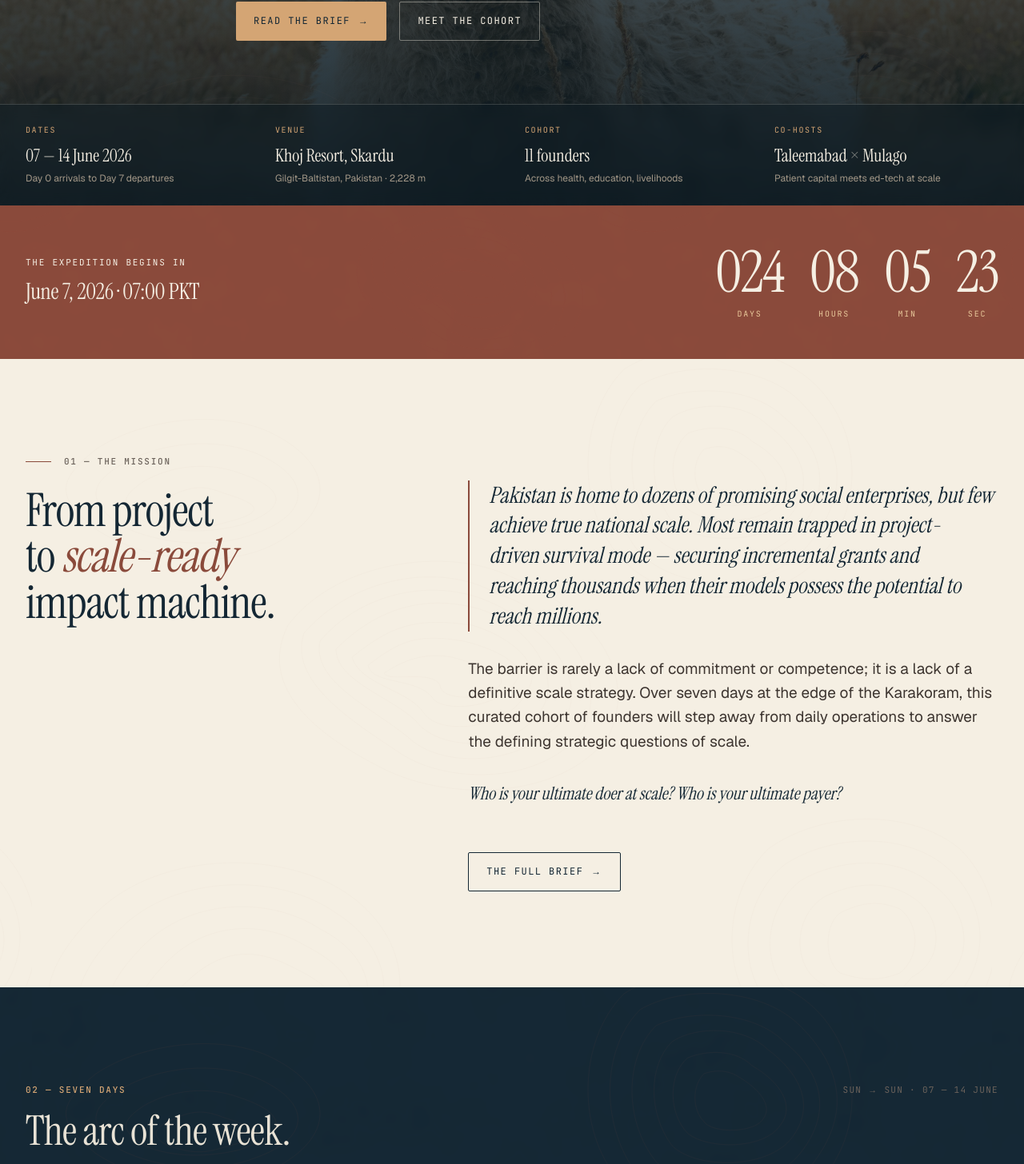
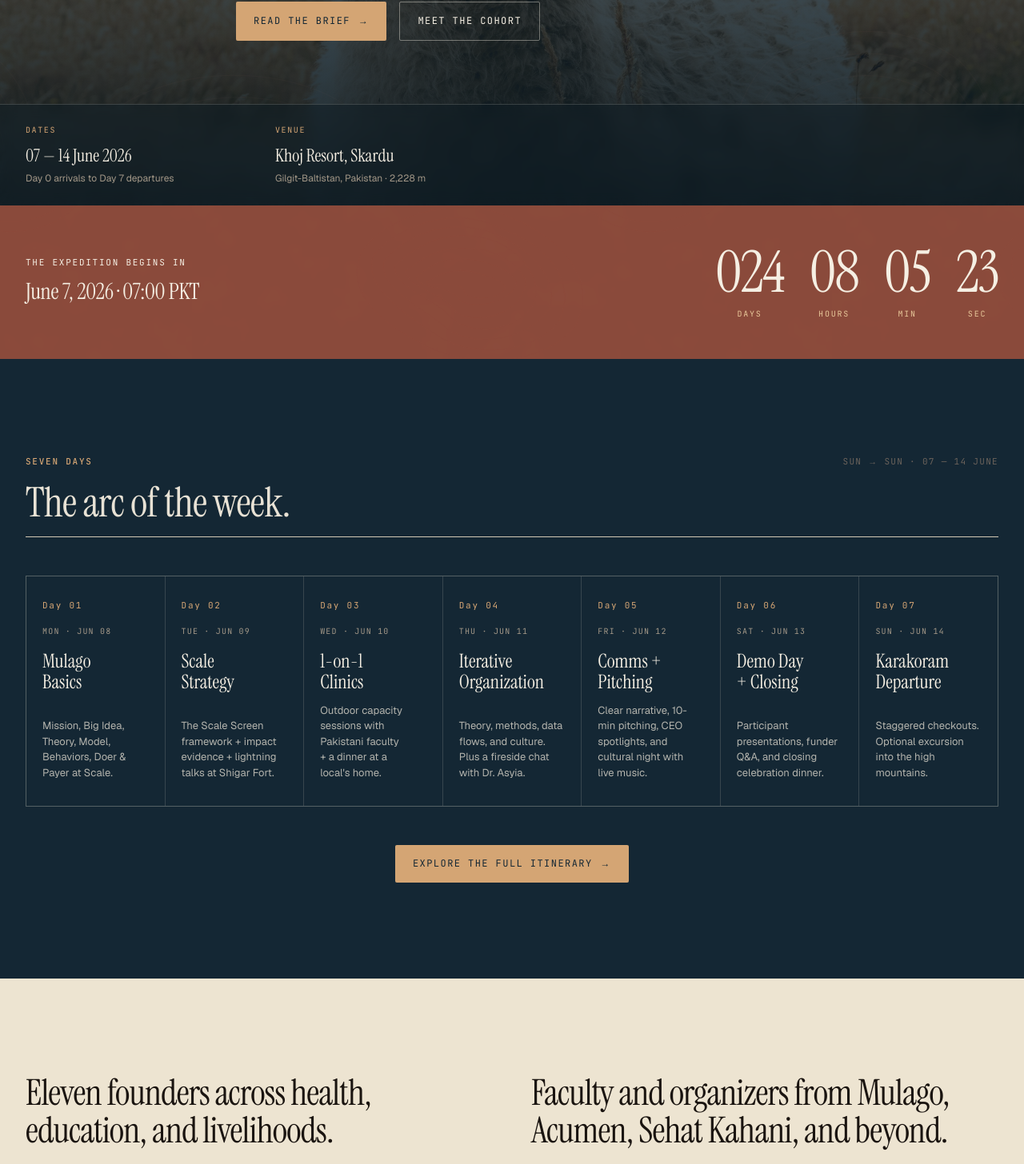
Before and after one commit to usmanjaved-droid/summit-fellowship-website, a Next.js app: page / in a window 1280 px wide. Shown: the part 609-2065 px from the top of the page at 80% size. Built offline with nearby package versions, Linux system fonts and the light colour scheme.

Commit message:
refactor(home): trim to 5 sections per approved plan

```diff
--- a/app/page.tsx
+++ b/app/page.tsx
@@ -9,29 +9,6 @@ const ARC_DAYS = [
   { num: 'Day 05', date: 'Fri · Jun 12', title: ['Comms +', 'Pitching'], desc: 'Clear narrative, 10-min pitching, CEO spotlights, and cultural night with live music.' },
   { num: 'Day 06', date: 'Sat · Jun 13', title: ['Demo Day', '+ Closing'], desc: 'Participant presentations, funder Q&A, and closing celebration dinner.' },
   { num: 'Day 07', date: 'Sun · Jun 14', title: ['Karakoram', 'Departure'], desc: 'Staggered checkouts. Optional excursion into the high mountains.' },
-];
-
-const COHORT = [
-  { initials: 'RK', name: ['Rubeena', 'Kidwai'], org: 'Taskeen Health Initiative', sector: 'Mental Health' },
-  { initials: 'AD', name: ['Azima', 'Dhanjee'], org: 'ConnectHear', sector: 'Disability' },
-  { initials: 'HB', name: ['Habiba', 'Banu'], org: 'Spiro', sector: 'Health' },
-  { initials: 'SH', name: ['Saad', 'Hussain'], org: 'Awaaz-e-Sehat', sector: 'Health · AI' },
-  { initials: 'LR', name: ['Lala Rukh', 'Fazal-Ur-Rahman'], org: 'Science Fuse', sector: 'STEM Education' },
-  { initials: 'KJ', name: ['Khushbakht', 'Shah Jillani'], org: 'Mehfooz AI', sector: 'Legal · AI' },
-  { initials: 'MS', name: ['Maira', 'Siddiqui'], org: 'Chiragh Tech', sector: 'EdTech' },
-  { initials: 'AQ', name: ['Adnan', 'Qureshi'], org: 'Teach the World', sector: 'OOSC' },
-  { initials: 'MW', name: ['Muhammad', 'Waqas'], org: 'WonderTree', sector: 'Special Ed' },
-  { initials: 'AS', name: ['Ali', 'Siddiq'], org: 'Amal Academy', sector: 'Livelihoods' },
-  { initials: 'OS', name: ['Osama', 'Shahid'], org: 'Soby Trading Co', sector: 'Agriculture' },
-];
-
-const FACULTY = [
-  { initials: 'KS', name: 'Kevin Starr', role: 'CEO, Mulago Foundation', bio: 'Architect of the Scale Screen and Doer & Payer frameworks. Decades of helping founders reconstruct their models for national impact.' },
-  { initials: 'AR', name: 'Dr. Ahson Rabbani', role: 'CEO, ChildLife Foundation', bio: 'Scaled emergency pediatric care from a few hospitals to a nationwide footprint. A real-world blueprint for life-saving operations.' },
-  { initials: 'SK', name: 'Dr. Sara Saeed Khurram', role: 'Co-Founder & CEO, Sehat Kahani', bio: 'A Mulago Rainer Arnhold Fellow who scaled an all-female telemedicine network to millions of consultations across Pakistan.' },
-  { initials: 'SF', name: 'Sarah Farooq', role: 'Director, Acumen Fund', bio: 'Patient-capital insider with operational background as COO at Taleemabad. Deep insight into how funders evaluate investability.' },
-  { initials: 'NS', name: 'Nadir Shams', role: 'Founder, Friends of Pakistan', bio: 'Formerly Managing Director at the Skoll Foundation. Guides fellows on what global and diaspora capital requires for systems change.' },
-  { initials: 'HY', name: 'Haroon Yasin', role: 'Founder & CEO, Taleemabad', bio: "Co-host. Evolved Taleemabad from an evening school in the slums to Pakistan's largest ed-tech organization." },
 ];
 
 export default function HomePage() {
@@ -80,18 +57,6 @@ export default function HomePage() {
               <div className="value">Khoj Resort, Skardu</div>
               <div className="sub">Gilgit-Baltistan, Pakistan · 2,228 m</div>
             </div>
-            <div className="hero__meta-item">
-              <span className="label">Cohort</span>
-              <div className="value">11 founders</div>
-              <div className="sub">Across health, education, livelihoods</div>
-            </div>
-            <div className="hero__meta-item">
-              <span className="label">Co-hosts</span>
-              <div className="value">
-                Taleemabad <span style={{ opacity: 0.5 }}>×</span> Mulago
-              </div>
-              <div className="sub">Patient capital meets ed-tech at scale</div>
-            </div>
           </div>
         </div>
       </section>
@@ -99,48 +64,13 @@ export default function HomePage() {
       {/* ============ COUNTDOWN ============ */}
       <Countdown />
 
-      {/* ============ INTRO ============ */}
-      <section className="intro">
-        <div className="topo-bg" aria-hidden="true" />
-        <div className="container intro__inner">
-          <div className="intro__label">
-            <div className="eyebrow-line">
-              <span className="eyebrow-line__line" />
-              <span className="eyebrow">01 — The Mission</span>
-            </div>
-            <h2>
-              From project
-              <br />
-              to <em>scale-ready</em>
-              <br />
-              impact machine.
-            </h2>
-          </div>
-          <div className="intro__body">
-            <p className="lead">
-              Pakistan is home to dozens of promising social enterprises, but few achieve true national scale. Most remain trapped in project-driven survival mode — securing incremental grants and reaching thousands when their models possess the potential to reach millions.
-            </p>
-            <p>
-              The barrier is rarely a lack of commitment or competence; it is a lack of a definitive scale strategy. Over seven days at the edge of the Karakoram, this curated cohort of founders will step away from daily operations to answer the defining strategic questions of scale.
-            </p>
-            <p className="rhetoric">
-              <em>Who is your ultimate doer at scale? Who is your ultimate payer?</em>
-            </p>
-            <Link href="/about" className="btn btn--ghost" style={{ marginTop: 32 }}>
-              The Full Brief <span className="arrow">→</span>
-            </Link>
-          </div>
-        </div>
-      </section>
-
       {/* ============ ARC OF THE WEEK ============ */}
       <section className="arc">
-        <div className="topo-bg" aria-hidden="true" />
         <div className="container arc__inner">
           <div className="section-heading">
             <div>
               <div className="eyebrow eyebrow--on-dark" style={{ marginBottom: 16 }}>
-                02 — Seven Days
+                Seven Days
               </div>
               <h2 className="section-heading__title">The arc of the week.</h2>
             </div>
@@ -170,70 +100,33 @@ export default function HomePage() {
         </div>
       </section>
 
-      {/* ============ COHORT STRIP ============ */}
+      {/* ============ THE PEOPLE ============ */}
       <section className="cohort-strip">
         <div className="container">
-          <div className="cohort-strip__head">
-            <h2>
-              Eleven founders.
-              <br />
-              <em>One ascent.</em>
+          <div
+            style={{
+              display: 'grid',
+              gridTemplateColumns: 'repeat(auto-fit, minmax(280px, 1fr))',
+              gap: 48,
+              alignItems: 'start',
+            }}
+          >
+            <div>
+              <h2 style={{ fontFamily: 'var(--serif)', fontSize: 'clamp(32px, 3.5vw, 48px)', lineHeight: 1.05, letterSpacing: '-0.02em', marginBottom: 20 }}>
+                Eleven founders across health, education, and livelihoods.
               </h2>
-            <p>
-              The cohort spans mental health to special education, AI-powered legal aid to gamified curriculum. Each leader has already proven their model — now we redesign it for millions.
-            </p>
-          </div>
-
-          <div className="cohort-marquee">
-            {COHORT.map((c) => (
-              <div key={c.initials} className="cohort-cell">
-                <div className="cohort-cell__avatar">{c.initials}</div>
-                <div className="cohort-cell__name">
-                  {c.name[0]}
-                  <br />
-                  {c.name[1]}
-                </div>
-                <div className="cohort-cell__org">{c.org}</div>
-                <div className="cohort-cell__sector">{c.sector}</div>
-              </div>
-            ))}
-          </div>
-
-          <div className="cohort-strip__cta">
               <Link href="/cohort" className="btn btn--ghost">
                 Meet the Cohort <span className="arrow">→</span>
               </Link>
             </div>
-        </div>
-      </section>
-
-      {/* ============ FACULTY ============ */}
-      <section className="faculty">
-        <div className="container">
-          <div className="faculty__head">
-            <h2>
-              An ecosystem of
-              <br />
-              <em>support.</em>
+            <div>
+              <h2 style={{ fontFamily: 'var(--serif)', fontSize: 'clamp(32px, 3.5vw, 48px)', lineHeight: 1.05, letterSpacing: '-0.02em', marginBottom: 20 }}>
+                Faculty and organizers from Mulago, Acumen, Sehat Kahani, and beyond.
               </h2>
               <Link href="/faculty" className="btn btn--ghost">
                 All Faculty &amp; Organizers <span className="arrow">→</span>
               </Link>
             </div>
-
-          <div className="faculty-grid">
-            {FACULTY.map((f) => (
-              <article key={f.initials} className="faculty-card">
-                <div className="faculty-card__head">
-                  <div className="faculty-card__avatar">{f.initials}</div>
-                  <div>
-                    <div className="faculty-card__name">{f.name}</div>
-                    <div className="faculty-card__role">{f.role}</div>
-                  </div>
-                </div>
-                <p className="faculty-card__bio">{f.bio}</p>
-              </article>
-            ))}
           </div>
         </div>
       </section>
@@ -244,7 +137,7 @@ export default function HomePage() {
           <div className="venue__image" role="img" aria-label="Mountains around Skardu, Gilgit-Baltistan" />
           <div className="venue__copy">
             <div className="eyebrow eyebrow--on-dark" style={{ marginBottom: 16 }}>
-              04 — The Venue
+              The Venue
             </div>
             <h2>
               Khoj Resort.
@@ -254,20 +147,6 @@ export default function HomePage() {
             <p>
               Tucked into the Shigar valley with the Karakoram rising on every side, Khoj is a deliberate retreat from city noise. Days alternate between studio sessions, outdoor 1-on-1 clinics, and quiet walks along the river.
             </p>
-            <div className="venue__coords">
-              <div className="venue__coords-item">
-                <span className="label">Coordinates</span>
-                <span className="value">35.30°N · 75.62°E</span>
-              </div>
-              <div className="venue__coords-item">
-                <span className="label">Elevation</span>
-                <span className="value">~2,228 m</span>
-              </div>
-              <div className="venue__coords-item">
-                <span className="label">Climate</span>
-                <span className="value">12 – 24°C in June</span>
-              </div>
-            </div>
             <div className="venue__cta-row">
               <Link href="/venue" className="btn btn--ochre">
                 Explore the Venue <span className="arrow">→</span>
@@ -279,45 +158,6 @@ export default function HomePage() {
           </div>
         </div>
       </section>
-
-      {/* ============ HOSTS ============ */}
-      <section className="hosts">
-        <div className="container hosts__inner">
-          <div className="hosts__label">Co-hosted by</div>
-          <div className="hosts__logos">
-            <div className="host-mark">
-              Taleemabad
-              <span className="org-sub">Pakistan&apos;s largest ed-tech</span>
-              <span className="role">Co-host · Organizer</span>
-            </div>
-            <div className="host-mark">
-              Mulago Foundation
-              <span className="org-sub">Venture-style impact funding</span>
-              <span className="role">Co-host · Framework</span>
-            </div>
-          </div>
-        </div>
-      </section>
-
-      {/* ============ CLOSING CTA ============ */}
-      <section className="close-cta">
-        <div className="topo-bg" aria-hidden="true" />
-        <div className="container close-cta__inner">
-          <h2>
-            Good enough.
-            <br />
-            Big enough.
-            <br />
-            <em>Simple enough.</em>
-            <br />
-            Cheap enough.
-          </h2>
-          <p>The four enoughs of scale. By Day 6, every founder leaves with a model that earns its place on all four.</p>
-          <Link href="/curriculum" className="btn">
-            Read the Curriculum <span className="arrow">→</span>
-          </Link>
-        </div>
-      </section>
     </>
   );
 }
```
Also changed, not shown: .claude/settings.json. Lines whose indentation alone changed are shown as unchanged.
